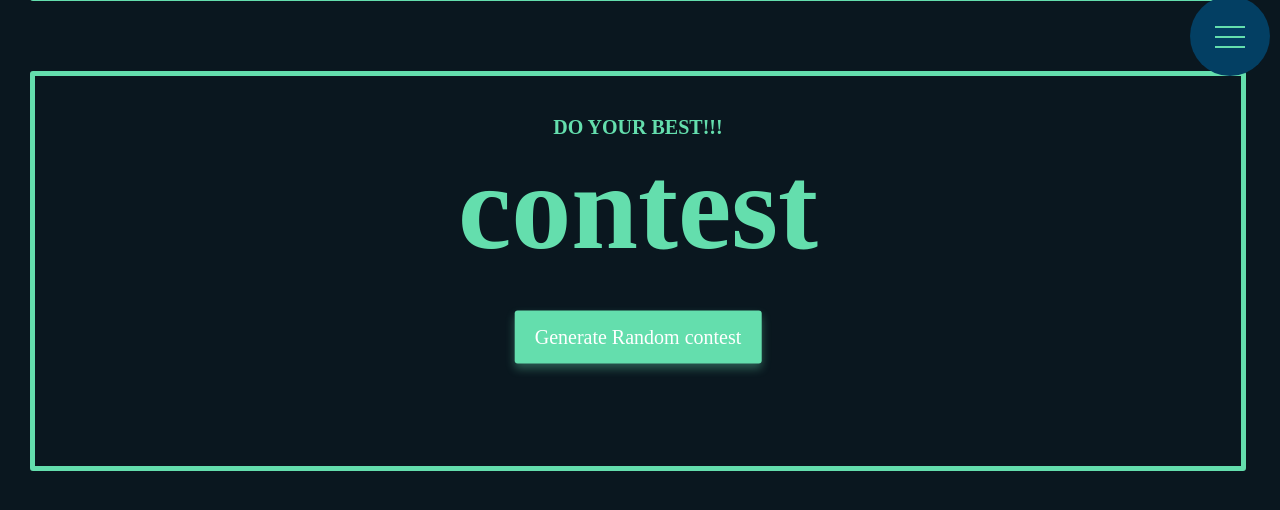
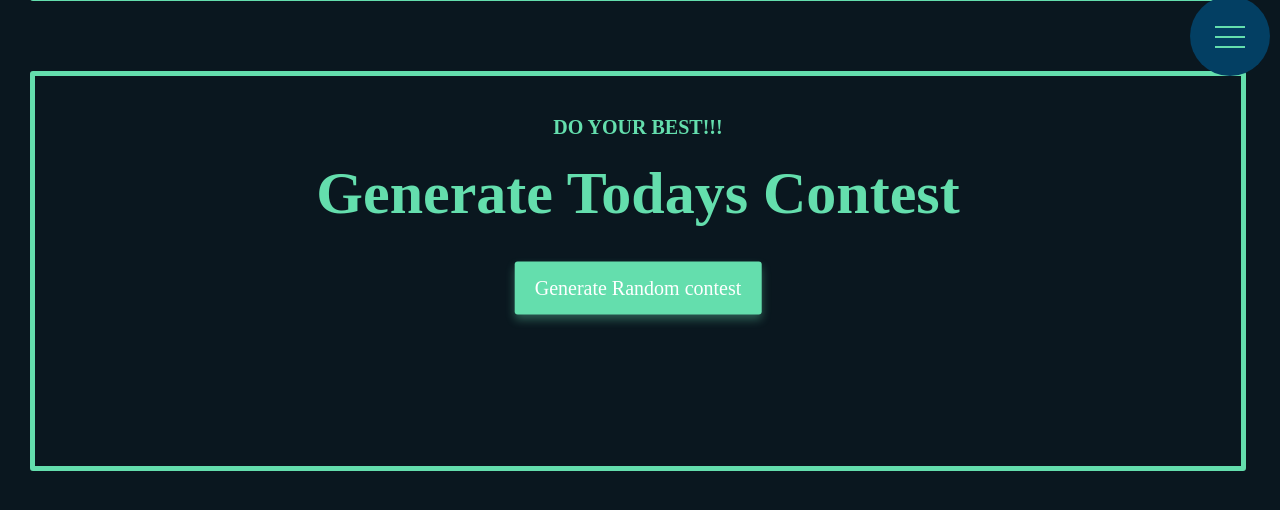
Before and after one commit to FazleRabbbiferdaus172/daily_contest_finder, a Django app: page /randomcontest in a window 1280 px wide. Shown: the part 269-779 px from the top of the page. Run offline with Django 3.2, Linux system fonts and the light colour scheme; style sheets or scripts are compiled from the project's sources; some libraries are stand-ins or nearby versions.

Commit message:
inital working random contest generator

```diff
--- a/dailyRandomContest/urls.py
+++ b/dailyRandomContest/urls.py
@@ -15,10 +15,12 @@ Including another URLconf
 """
 from django.conf.urls import url
 from django.contrib import admin
-from randomContestGenerator.views import Index, RandomContest
+from randomContestGenerator.views import Index, RandomContest, generate_random_contest
 
 urlpatterns = [
     url(r'^admin/', admin.site.urls),
     url(r'^$', Index.as_view(), name='index'),
     url(r'^randomcontest', RandomContest.as_view(), name='randomcontest'),
+    url(r'^generate_random_contest', generate_random_contest,
+        name='generate_random_contest'),
 ]
--- a/randomContestGenerator/static/randomContestGenerator/css/components/_randomcontest.scss
+++ b/randomContestGenerator/static/randomContestGenerator/css/components/_randomcontest.scss
@@ -11,10 +11,11 @@
     }
 
     &__link {
-
         color: $color-primary-200;
         text-align: center;
-        font-size: 6rem;
+        font-size: 3rem;
+        margin-top: 2rem;
+        overflow: hidden;
     }
 
     &__generator {
--- a/randomContestGenerator/templates/randomContest.html
+++ b/randomContestGenerator/templates/randomContest.html
@@ -7,11 +7,11 @@
     </div>
     <div class="randomcontest__link">
         <h1 class="randomcontest__link-text">
-             contest
+             {{ contest.name }}
         </h1>
     </div>
     <div class="randomcontest__generator">
-        <a href="" class="btn">Generate Random contest</a>
+        <a href="{% url 'generate_random_contest' %}" class="btn">Generate Random contest</a>
     </div>
 </div>
 {% endblock %}
--- a/randomContestGenerator/views.py
+++ b/randomContestGenerator/views.py
@@ -11,8 +11,15 @@ class Index(TemplateView):
 class RandomContest(TemplateView):
     template_name = 'randomContest.html'
 
-    # def get_context_data(self, **kwargs):
-    #     context = super().get_context_data(**kwargs)
-    #     contest = services.GrabingJSON()
-    #     context['contest'] = contest.grabContest('3')
-    #     return context
+    def get_context_data(self, **kwargs):
+        context = super().get_context_data(**kwargs)
+        context['contest'] = {
+            'url': "#", 'name': "Generate Todays Contest"}
+        return context
+
+
+def generate_random_contest(request):
+    if request.method == "GET":
+        contest = services.GrabingJSON()
+        context = {'contest': contest.grabContest('3')}
+        return render(request, "randomContest.html", context=context)
--- a/static/randomContestGenerator/css/main.css
+++ b/static/randomContestGenerator/css/main.css
@@ -139,7 +139,9 @@ body {
   .randomcontest__link {
     color: #64DEAD;
     text-align: center;
-    font-size: 6rem; }
+    font-size: 3rem;
+    margin-top: 2rem;
+    overflow: hidden; }
   .randomcontest__generator {
     margin-top: 6rem;
     text-align: center;
```
Also changed, not shown: 1 other file.
